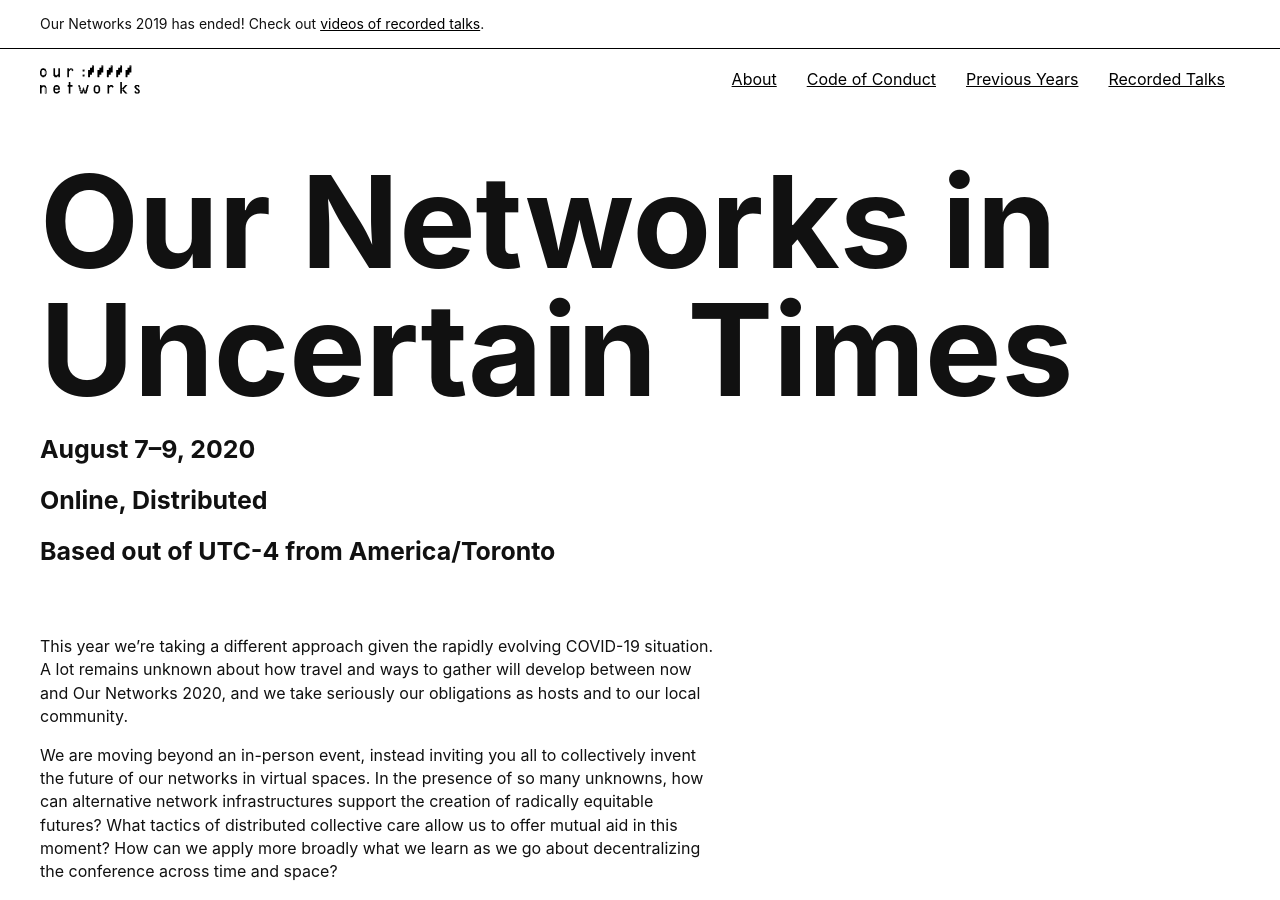
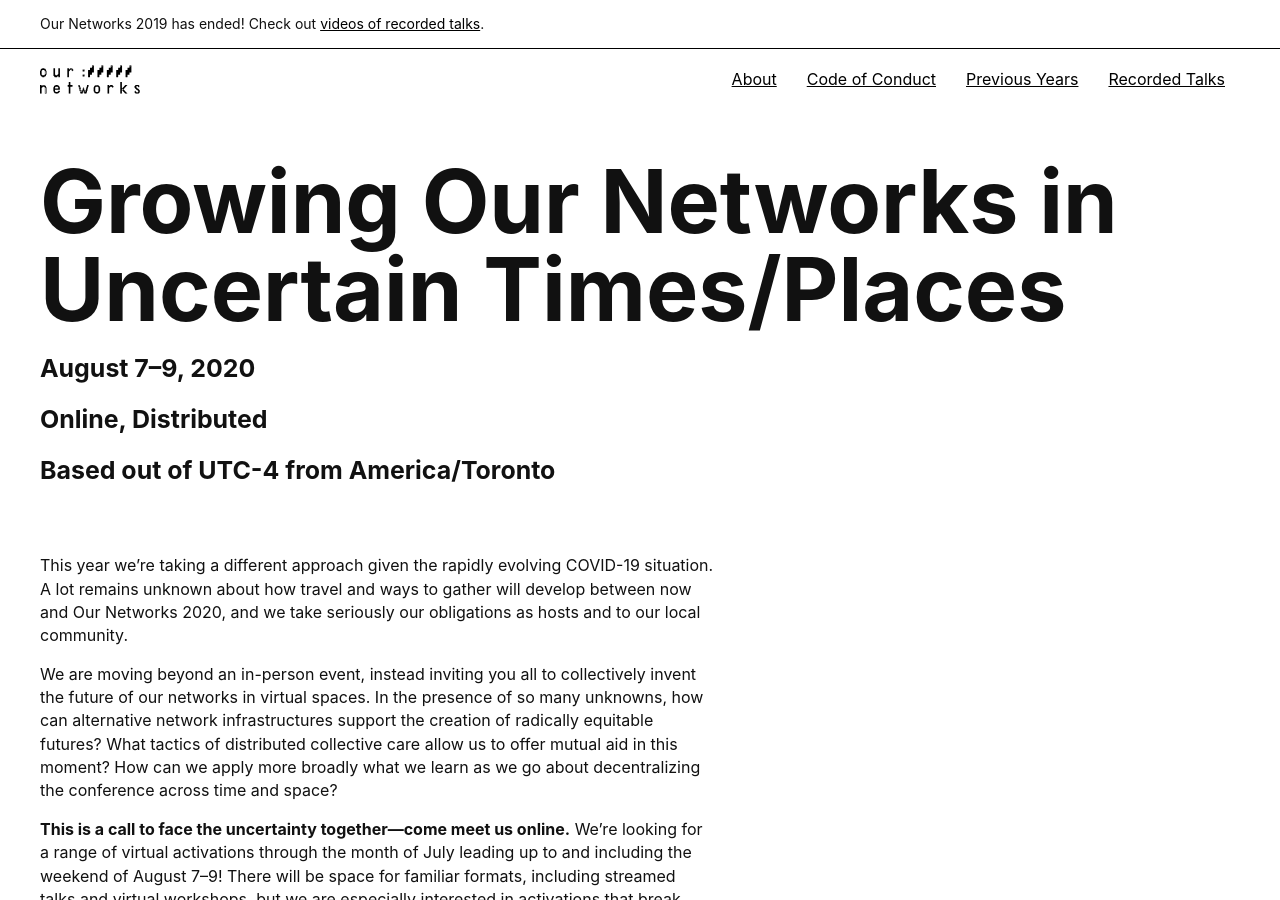
Before and after one commit to ournetworks/ournetworks.ca, a Jekyll site: the page built from index.md, in a window 1280 px wide and 900 px high. Built offline with Jekyll 4.4.1, drawn with Linux system fonts in a browser that asks for light colours.

Commit message:
update conf title

```diff
--- a/_includes/2020-hero.html
+++ b/_includes/2020-hero.html
@@ -1,7 +1,7 @@
 <div class="splash-hero pt-m pb-m">
   <div class="container container-full-width">
   <header>
-    <h1 class="heading-1 mb-0 mt-0">Our Networks in Uncertain Times</h1>
+    <h1 class="heading-2 mb-0 mt-0">Growing Our Networks in Uncertain Times/Places</h1>
     <h2 class="heading-3">August 7–9, 2020</h2>
     <h2 class="heading-3">Online, Distributed</h2>
     <h2 class="heading-3">Based out of UTC-4 from America/Toronto</h2>
```
